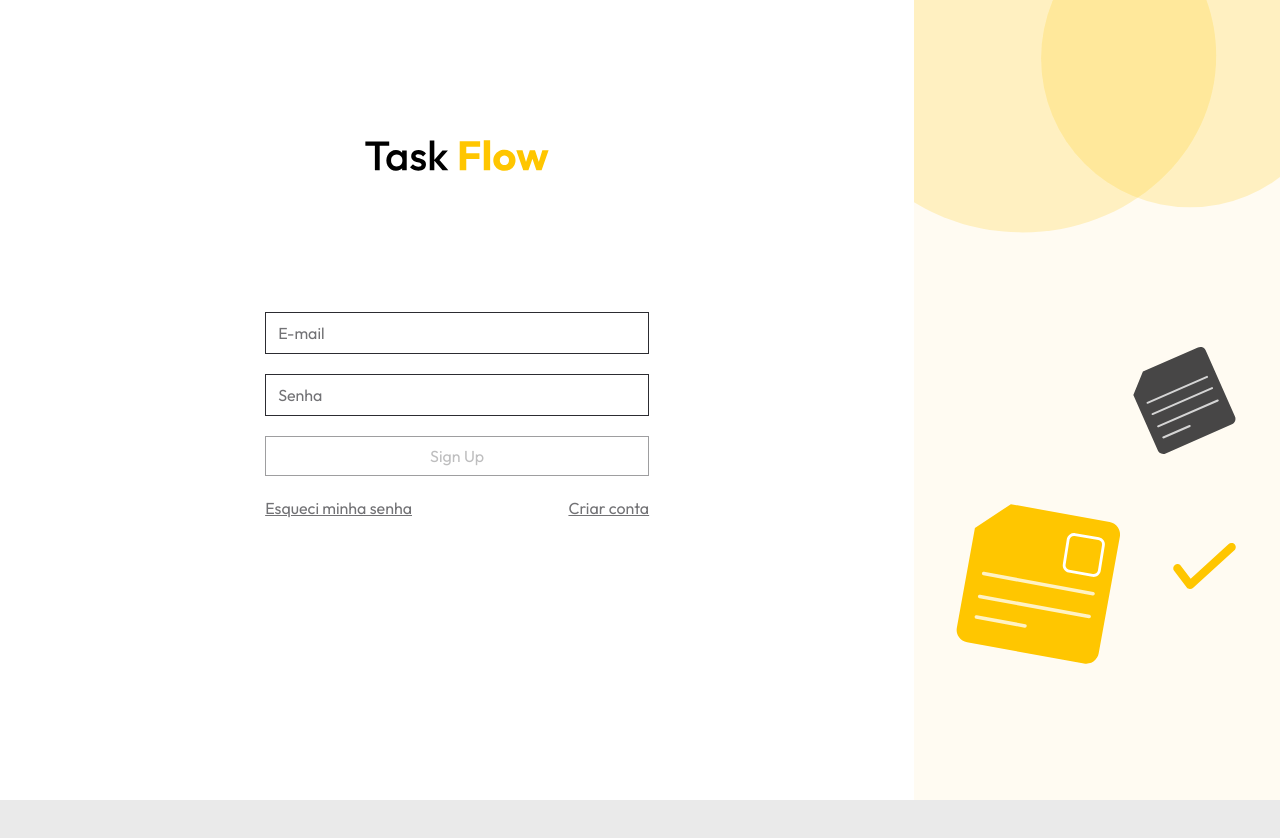
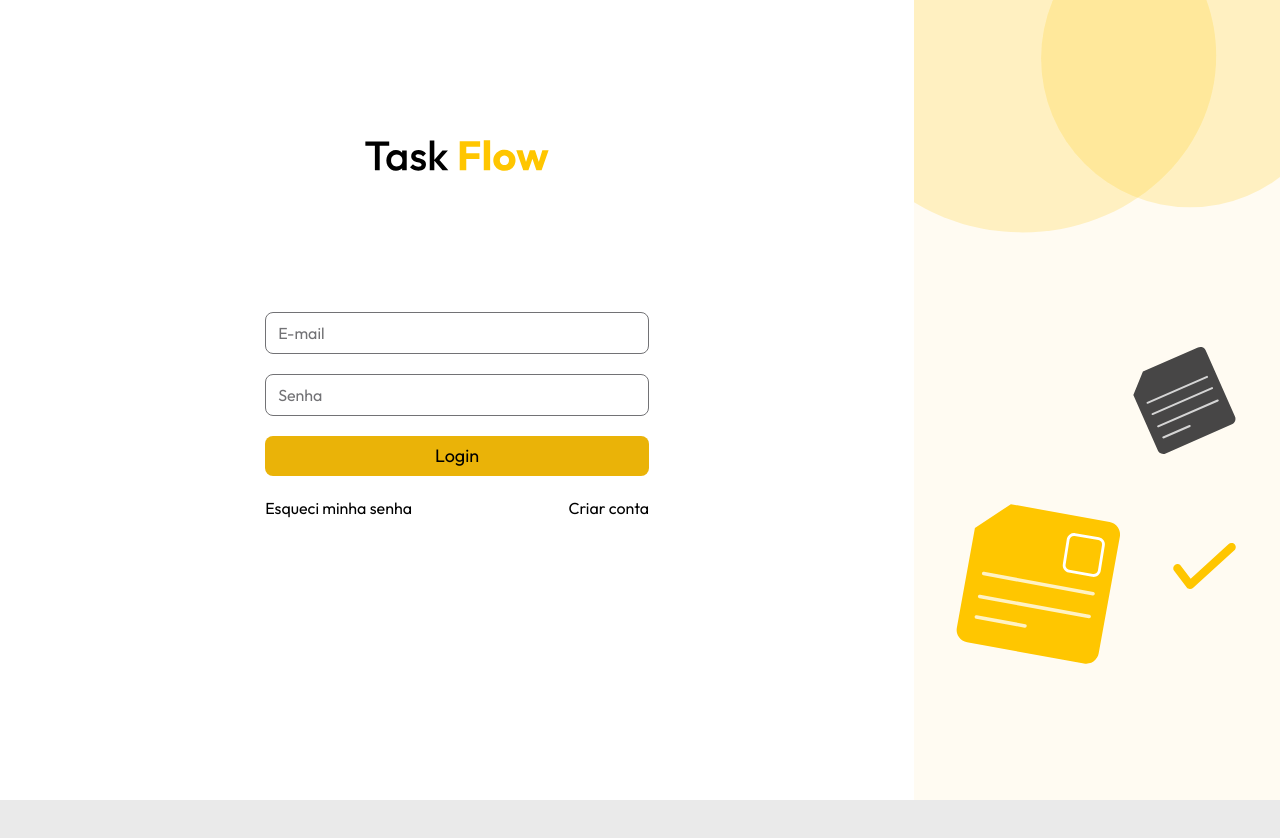
Before and after one commit to samuelsilvati/task-flow, a Next.js app: page /signin in a window 1280 px wide. Shown: the top 838 px of the page. Built offline with nearby package versions, Linux system fonts and the light colour scheme; no server answers.

Commit message:
fix: modify login form

```diff
--- a/src/app/components/AuthForm.tsx
+++ b/src/app/components/AuthForm.tsx
@@ -8,6 +8,7 @@ import Loading from './Loading'
 import toast from './Toast'
 import axios from 'axios'
 import { useRouter } from 'next/navigation'
+import Button from './Button'
 
 const createUserformSchema = z.object({
   email: z.string().nonempty('E-mail obrigatório').email('E-mail inválido'),
@@ -52,7 +53,7 @@ export default function AuthForm() {
           type="email"
           placeholder="E-mail"
           {...register('email')}
-          className="relative block w-full placeholder-gray-300"
+          className="relative block w-full border-gray-300 rounded-lg placeholder-gray-300"
         />
         {errors.email && (
           <span className="absolute text-sm text-red-300">
@@ -65,7 +66,7 @@ export default function AuthForm() {
           type="password"
           placeholder="Senha"
           {...register('password')}
-          className="relative block w-full placeholder-gray-300"
+          className="relative block w-full border-gray-300 rounded-lg placeholder-gray-300"
         />
         {errors.password && (
           <span className="absolute text-sm text-red-300">
@@ -74,21 +75,16 @@ export default function AuthForm() {
         )}
       </div>
 
-      {!isLoading ? (
-        <button type="submit" className="h-10 border text-gray-100">
-          Sign Up
-        </button>
-      ) : (
-        <div className="h-10 border text-center text-gray-100">
-          <Loading />
-        </div>
-      )}
+        <Button loading={isLoading}>
+          Login
+        </Button>
+
       <div>
-        <Link href="/forgot-password" className="text-gray-300 underline">
+        <Link href="/forgot-password" className=" text-black">
           Esqueci minha senha
         </Link>
 
-        <Link href="/signup" className="float-right text-gray-300 underline">
+        <Link href="/signup" className="float-right text-black">
           Criar conta
         </Link>
       </div>
```
